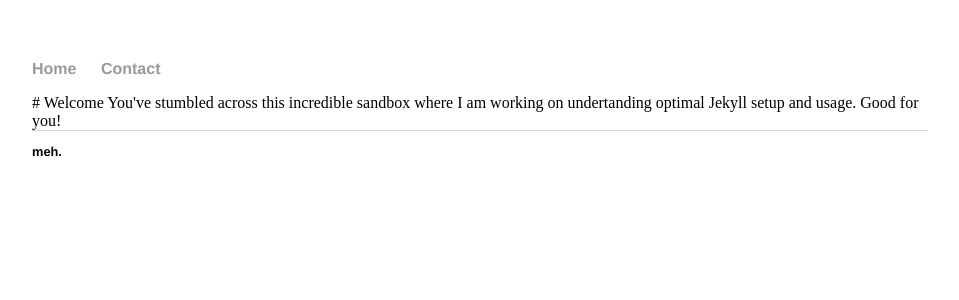
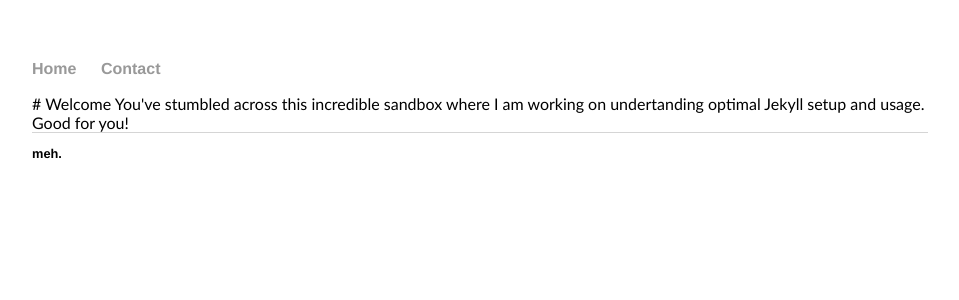
Before and after one commit to maskott/ghp-playground, a Jekyll site: the page built from index.html, in a window 1280 px wide. Shown: the top 300 px of the page, without its empty margins (160-1119 px from the left). Built offline with Jekyll 4.4.1, drawn with Linux system fonts in a browser that asks for light colours.

Commit message:
Update main.css

```diff
--- a/css/main.css
+++ b/css/main.css
@@ -1,6 +1,7 @@
 body {
     margin: 60px auto;
     width: 70%;
+    font-family: Futura,"Trebuchet MS",Arial,sans-serif;
 }
 nav ul, footer ul {
     font-family:'Helvetica', 'Arial', 'Sans-Serif';
```
